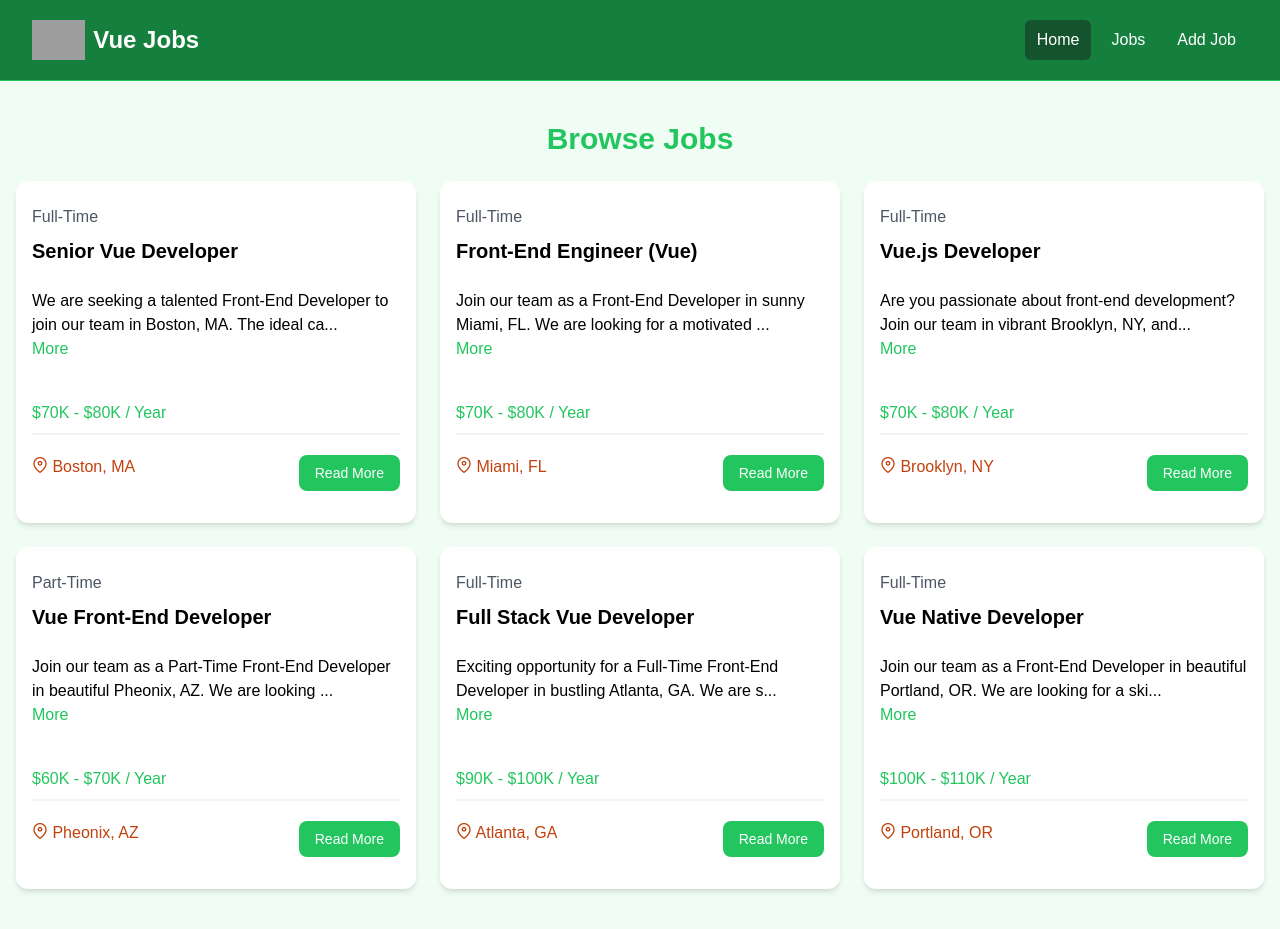
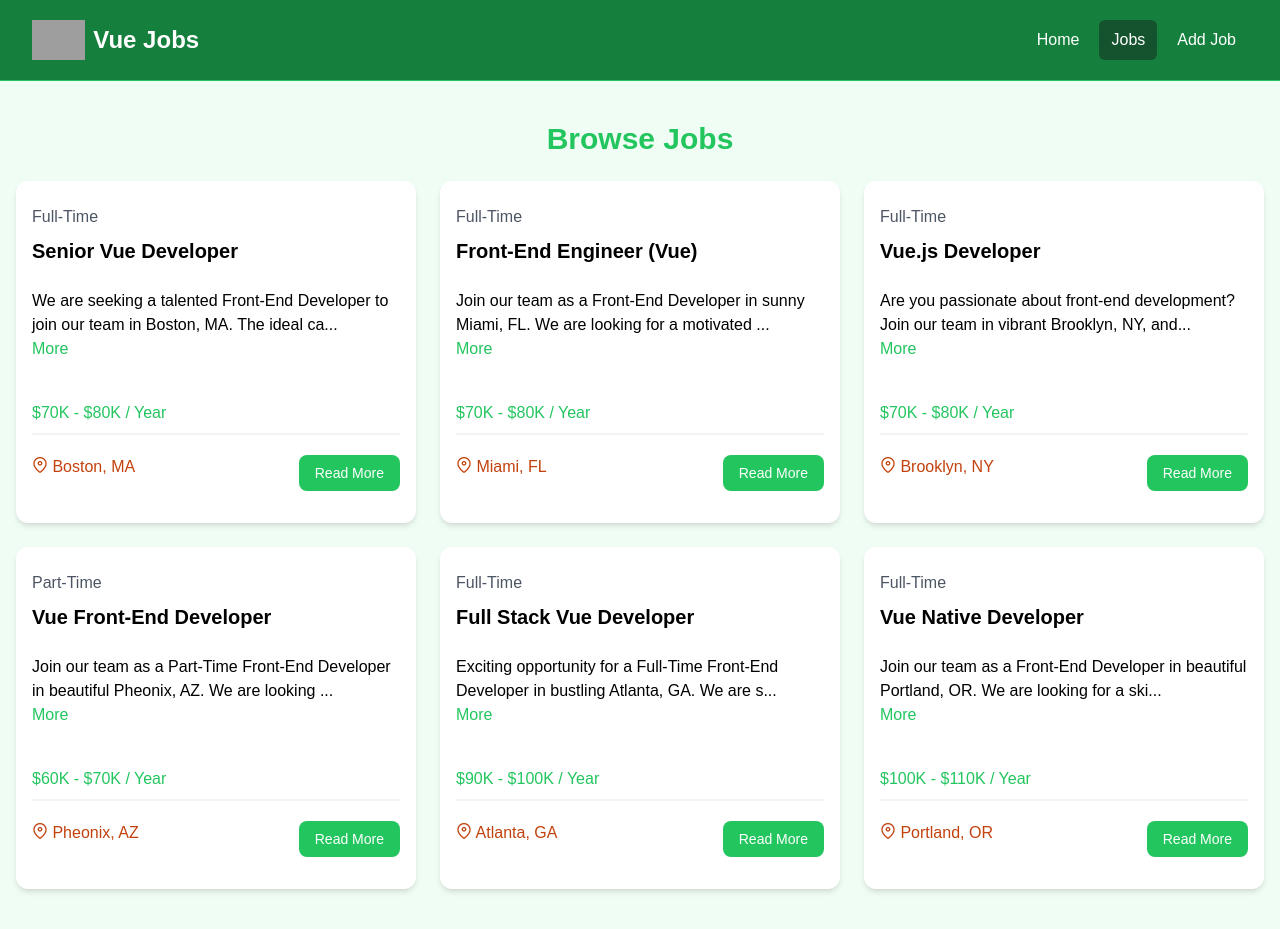
Before and after one commit to aleksamlsvc12/Vue-Jobs, a Vue app: page /jobs in a window 1280 px wide. Built offline with nearby package versions, Linux system fonts and the light colour scheme; grey boxes are pictures that could not be loaded; the HTML template or start-up script is replaced by a standard one.

Commit message:
Navbar active link highlight added

```diff
--- a/src/components/Navbar.vue
+++ b/src/components/Navbar.vue
@@ -1,6 +1,11 @@
 <script setup>
-import {RouterLink} from 'vue-router';
+  import {RouterLink, useRoute} from 'vue-router';
   import logo from "@/assets/img/logo.png";
+
+  const isActiveLink = (routePath) => {
+    const route = useRoute();
+    return route.path === routePath;
+  }
 </script>
 
 <template>
@@ -21,17 +26,17 @@
               <div class="flex space-x-2">
                 <RouterLink
                   to="/"
-                  class="text-white bg-green-900 hover:bg-gray-900 hover:text-white rounded-md px-3 py-2"
+                  :class="[isActiveLink('/') ? 'bg-green-900':'hover:bg-green-900','text-white', 'px-3','py-2','rounded-md']"
                   >Home</RouterLink
                 >
                 <RouterLink
                   to="/jobs"
-                  class="text-white hover:bg-green-900 hover:text-white rounded-md px-3 py-2"
+                  :class="[isActiveLink('/jobs') ? 'bg-green-900':'hover:bg-green-900','text-white','px-3','py-2','rounded-md']"
                   >Jobs</RouterLink
                 >
                 <RouterLink
-                  to="/jobs/add"
-                  class="text-white hover:bg-green-900 hover:text-white rounded-md px-3 py-2"
+                  to="/jobs-add"
+                  :class="[isActiveLink('/jobs-add') ? 'bg-green-900':'hover:bg-green-900','text-white','px-3','py-2','rounded-md']"
                   >Add Job</RouterLink
                 >
               </div>
```
